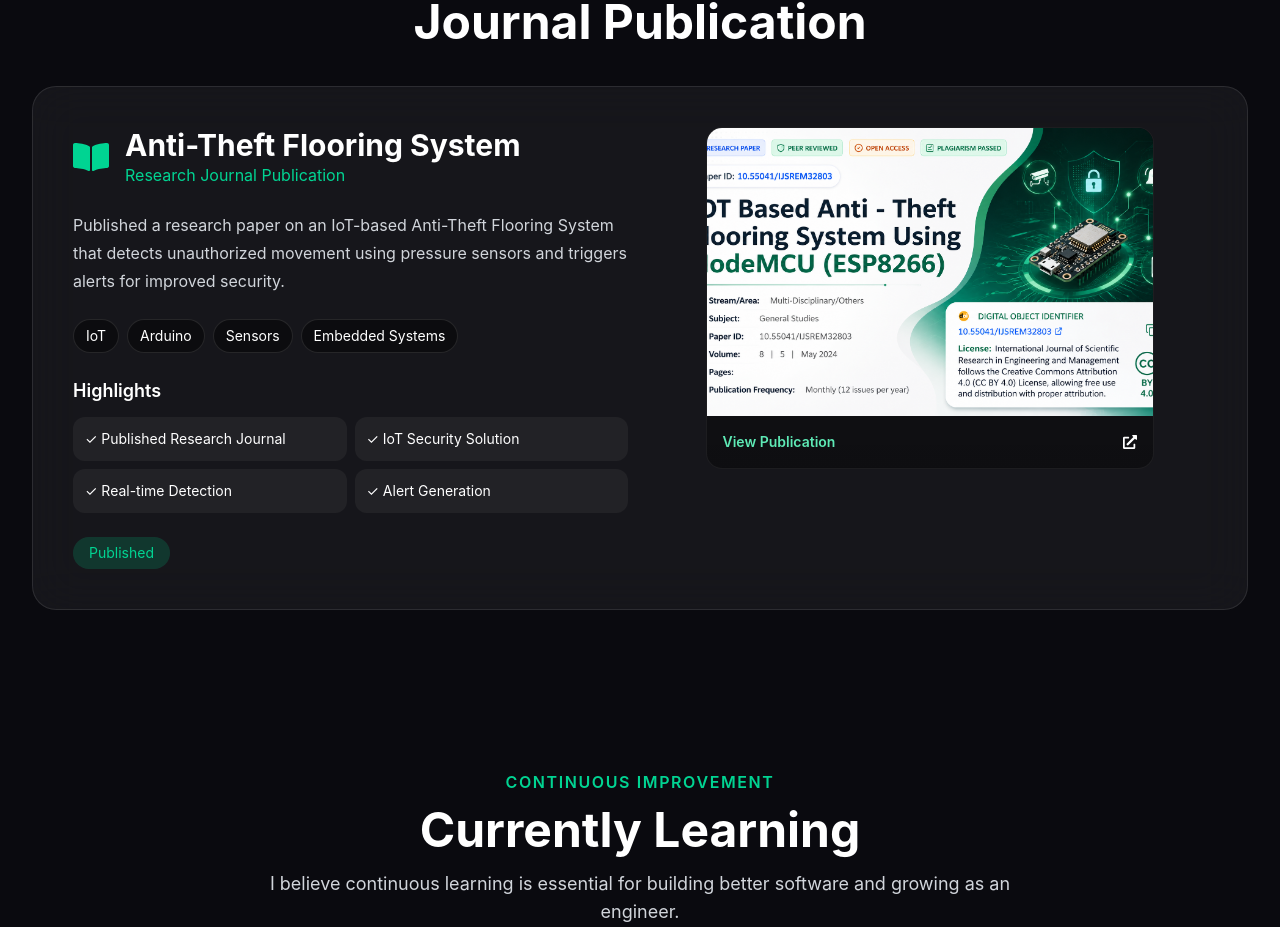
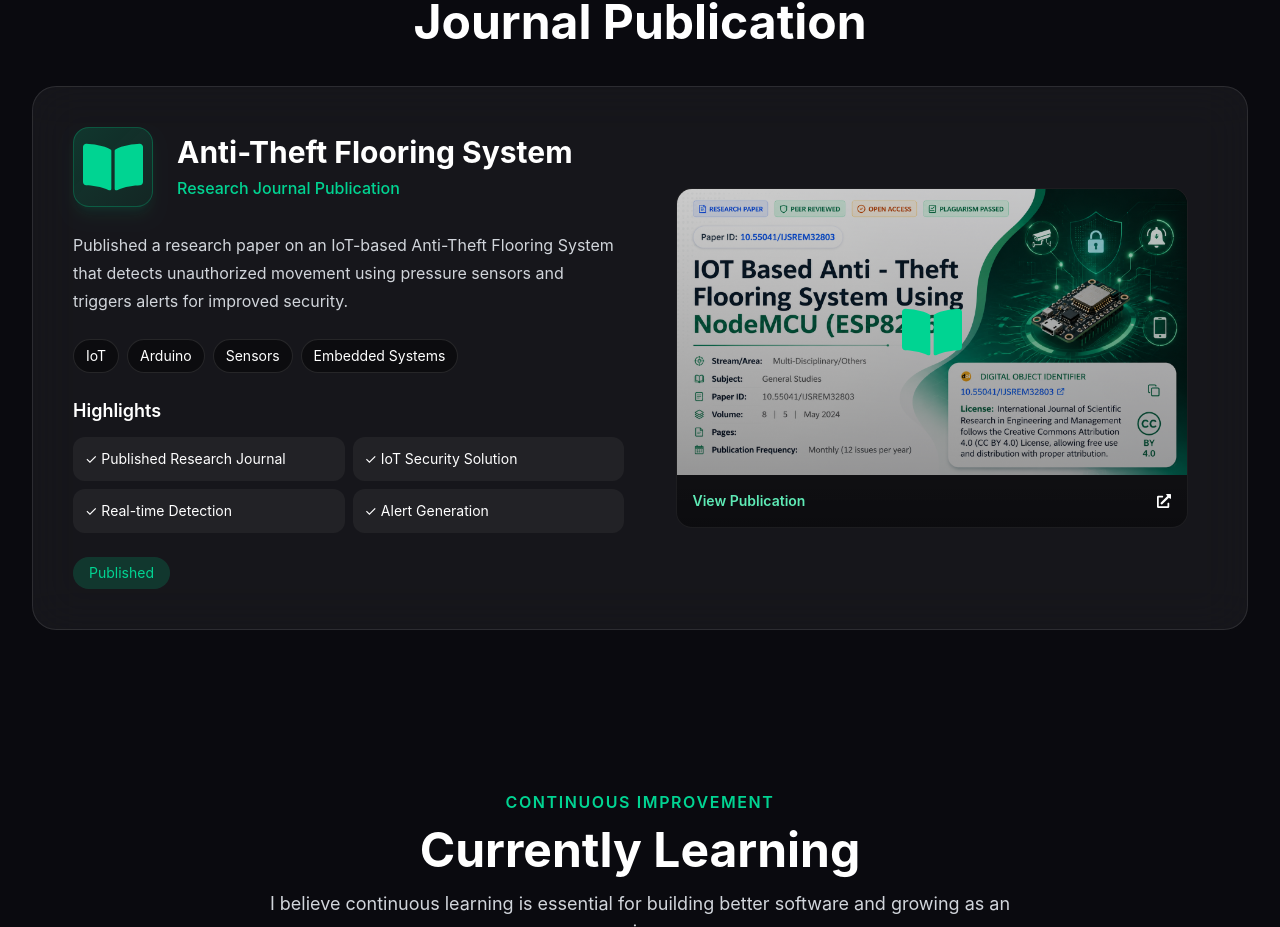
Before and after one commit to Gaya3inGithub/Porfolio_Development, a React (Vite) app: page / in a window 1280 px wide. Shown: the part 6997-7924 px from the top of the page. Built offline with nearby package versions, Linux system fonts and the light colour scheme.

Commit message:
added iconpreview in publication and updated index card

```diff
--- a/index.html
+++ b/index.html
@@ -98,6 +98,26 @@
   />
 
   <meta
+    property="og:image:width"
+    content="1200"
+  />
+
+  <meta
+    property="og:image:height"
+    content="630"
+  />
+
+  <meta
+    property="og:image:type"
+    content="image/png"
+  />
+
+  <meta
+    property="og:image:alt"
+    content="Gayathri T - Java Backend Developer Portfolio"
+  />
+
+  <meta
     property="og:site_name"
     content="Gayathri Portfolio"
   />
@@ -124,6 +144,35 @@
     content="https://porfolio-development.vercel.app/preview.png"
   />
 
+  <!-- JSON-LD Structured Data -->
+  <script type="application/ld+json">
+  {
+    "@context": "https://schema.org",
+    "@type": "Person",
+    "name": "Gayathri T",
+    "url": "https://porfolio-development.vercel.app/",
+    "jobTitle": "Software Engineer / Java Backend Developer",
+    "description": "Java Backend Developer and Software Engineer specializing in backend systems, REST APIs, and full-stack development",
+    "image": "https://porfolio-development.vercel.app/projects/publication-preview.jpg",
+    "sameAs": [
+      "https://github.com/Gaya3inGithub",
+      "https://linkedin.com/in/gayathri-t-20223921a"
+    ]
+  }
+  </script>
+
+  <script type="application/ld+json">
+  {
+    "@context": "https://schema.org",
+    "@type": "CreativeWork",
+    "name": "Anti-Theft Flooring System",
+    "description": "IoT-based Anti-Theft Flooring System that detects unauthorized movement using pressure sensors and triggers alerts for improved security",
+    "image": "https://porfolio-development.vercel.app/projects/publication-preview.jpg",
+    "url": "https://ijsrem.com/download/iot-based-anti-theft-flooring-system-using-nodemcu-esp8266/",
+    "keywords": "IoT, Arduino, Sensors, Embedded Systems, Security"
+  }
+  </script>
+
 </head>
 
 <body>
--- a/src/components/sections/Publication.tsx
+++ b/src/components/sections/Publication.tsx
@@ -20,24 +20,26 @@ function Publication() {
       </div>
 
       <motion.div
-        className="mt-10 rounded-3xl border border-white/10 bg-white/5 p-6 lg:p-10 backdrop-blur-xl"
+        className="mt-10 rounded-3xl border border-white/10 bg-white/5 p-4 sm:p-6 lg:p-10 backdrop-blur-xl"
         initial={{ opacity: 0, y: 30 }}
         whileInView={{ opacity: 1, y: 0 }}
         whileTap={{ y: -8 }}
         viewport={{ once: true, margin: "0px 0px -100px 0px" }}
         transition={{ duration: 0.5 }}
       >
-        <div className="grid grid-cols-1 lg:grid-cols-2 gap-6 items-start">
-          <div>
-            <div className="flex items-center gap-4">
-              <FaBookOpen className="text-4xl text-emerald-400" />
+        <div className="grid grid-cols-1 lg:grid-cols-2 gap-6 lg:gap-8 items-start lg:items-center">
+          <div className="lg:order-1">
+            <div className="flex items-center gap-4 sm:gap-6">
+              <div className="flex-shrink-0 flex items-center justify-center h-16 w-16 sm:h-20 sm:w-20 rounded-2xl bg-gradient-to-br from-emerald-500/20 to-emerald-500/10 border border-emerald-500/30 shadow-lg shadow-emerald-500/10">
+                <FaBookOpen className="text-5xl sm:text-6xl text-emerald-400" />
+              </div>
 
-              <div>
-                <h3 className="text-2xl sm:text-3xl font-bold text-white">
+              <div className="flex-1">
+                <h3 className="text-2xl sm:text-3xl font-bold text-white leading-tight">
                   {publication.title}
                 </h3>
 
-                <p className="text-emerald-400">{publication.type}</p>
+                <p className="text-emerald-400 text-sm sm:text-base font-medium mt-1">{publication.type}</p>
               </div>
             </div>
 
@@ -78,32 +80,37 @@ function Publication() {
             </div>
           </div>
 
-          <div className="flex items-center justify-center">
+          <div className="flex items-center justify-center w-full lg:order-2">
             <a
               href={url}
               target="_blank"
               rel="noopener noreferrer"
               title="Open publication in a new tab"
-              className="group w-full max-w-md rounded-2xl overflow-hidden border border-white/6 bg-black/30 sm:hover:scale-[1.01] transition-all duration-200"
+              className="group w-full max-w-sm sm:max-w-md lg:max-w-lg rounded-2xl overflow-hidden border border-white/6 bg-black/30 sm:hover:scale-[1.01] transition-all duration-200"
             >
-              <div className="w-full h-48 sm:h-60 lg:h-72 overflow-hidden">
+              <div className="relative w-full bg-black/50 overflow-hidden">
+                <div className="aspect-video w-full flex items-center justify-center">
                   {image ? (
                     <img
                       src={image}
-                    alt="Publication preview"
+                      alt="Publication preview - Anti-Theft Flooring System"
                       loading="lazy"
                       className="w-full h-full object-cover object-center"
+                      onError={(e) => {
+                        const target = e.target as HTMLImageElement;
+                        target.style.display = 'none';
+                      }}
                     />
-                ) : (
-                  <div className="w-full h-full flex items-center justify-center bg-gradient-to-b from-black/20 to-black/10">
-                    <FaBookOpen className="text-6xl text-emerald-400" />
+                  ) : null}
+                  <div className="absolute inset-0 flex items-center justify-center bg-gradient-to-b from-black/20 to-black/40 pointer-events-none">
+                    <FaBookOpen className="text-5xl sm:text-6xl text-emerald-400" />
                   </div>
-                )}
+                </div>
               </div>
 
-              <div className="p-4 flex items-center justify-between bg-gradient-to-t from-black/10 to-transparent">
-                <span className="text-sm font-semibold text-emerald-300">View Publication</span>
-                <FaExternalLinkAlt className="text-sm text-gray-300 group-hover:text-emerald-300" />
+              <div className="p-3 sm:p-4 flex items-center justify-between bg-gradient-to-t from-black/20 to-transparent">
+                <span className="text-xs sm:text-sm font-semibold text-emerald-300">View Publication</span>
+                <FaExternalLinkAlt className="text-xs sm:text-sm text-gray-300 sm:group-hover:text-emerald-300 transition-colors" />
               </div>
             </a>
           </div>
```
Lines whose indentation alone changed are shown as unchanged.
